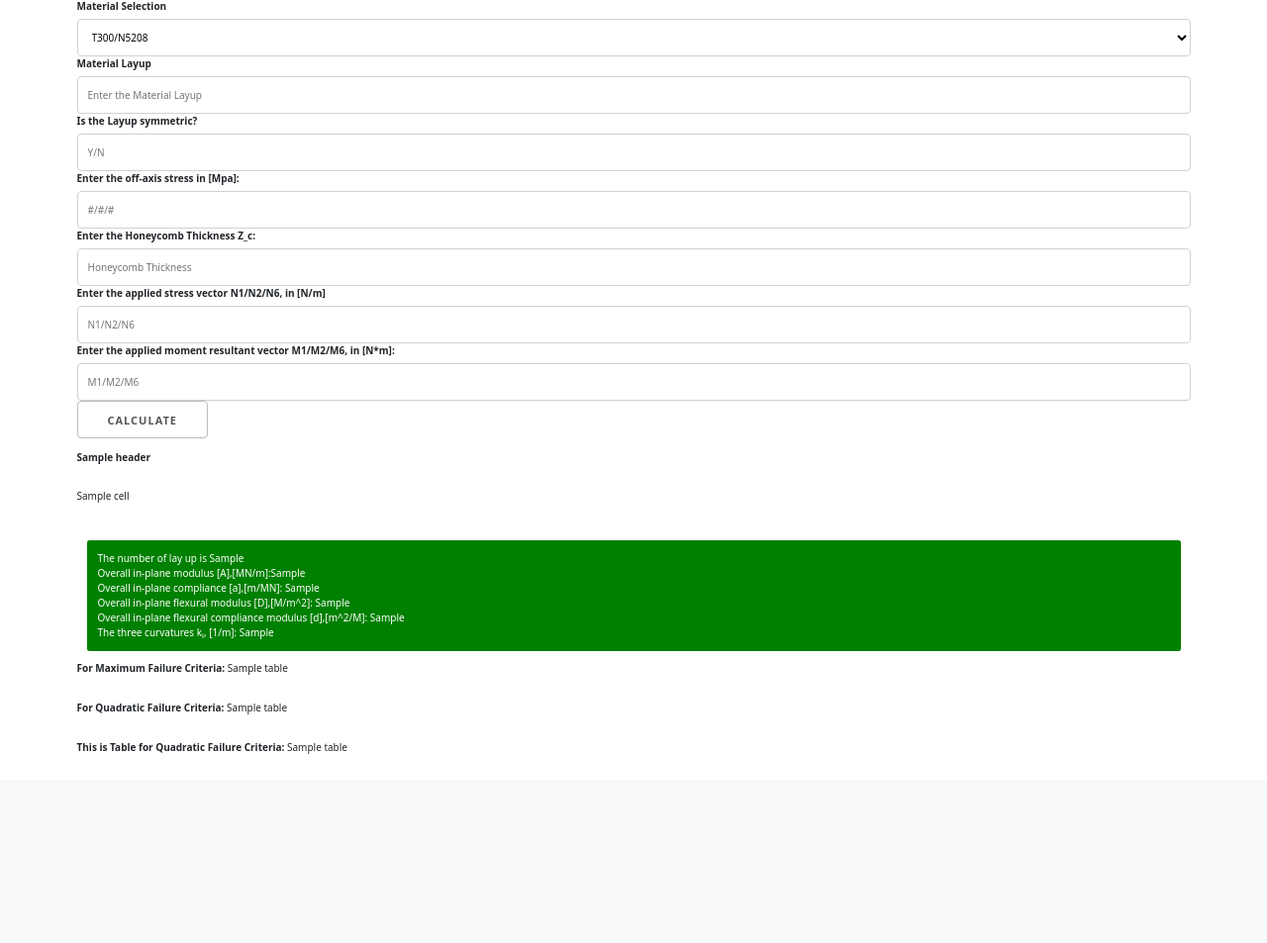
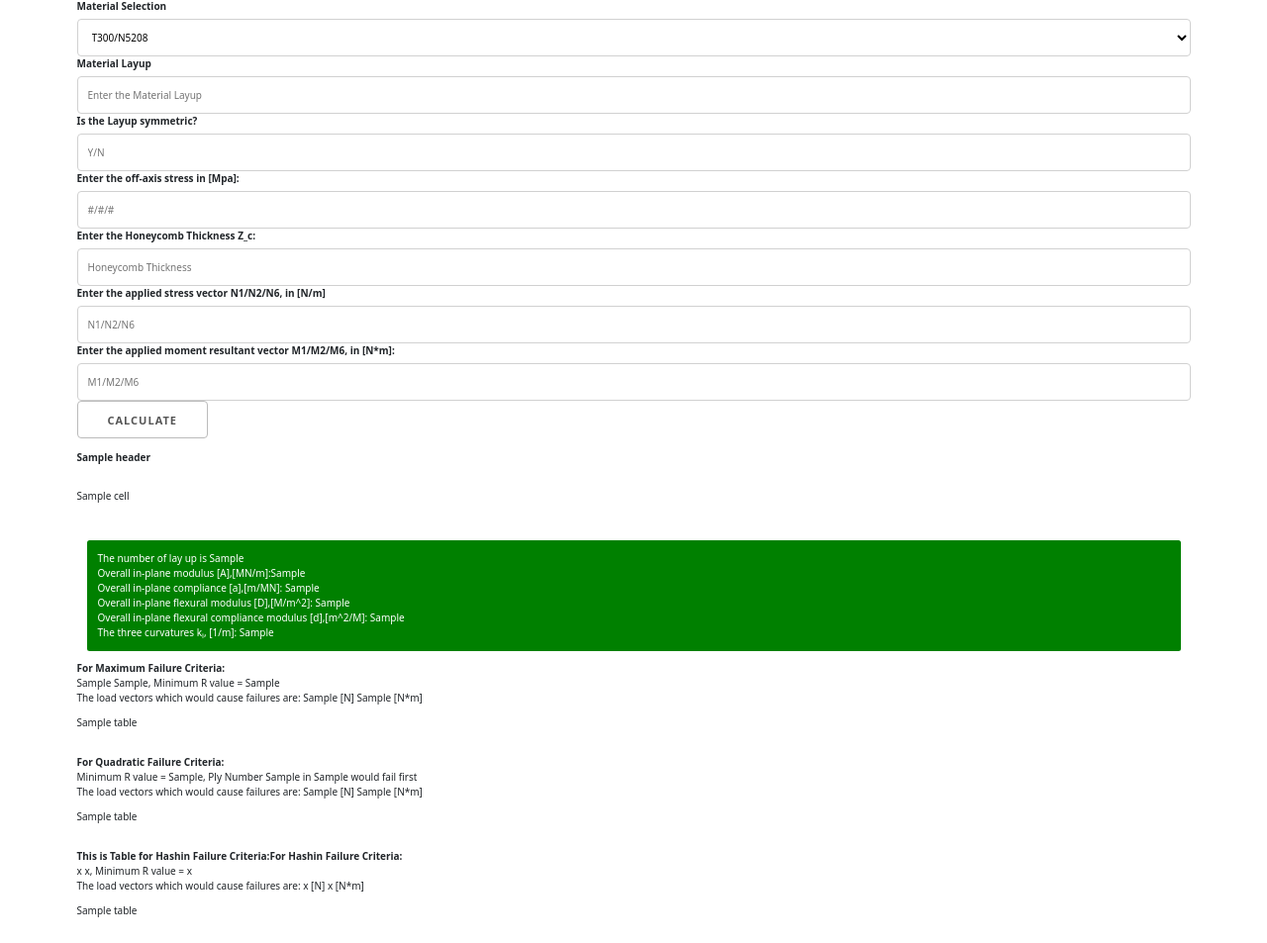
Before and after one commit to jasonzhou1997/flask_project, a Flask app: template templates/app.html in a window 1280 px wide. Shown: the part 72-1025 px from the top of the page at 99% size. Before the commit the page ends 834 px from the top, so only its background shows below. Run offline with Flask 2, Linux system fonts and the light colour scheme; the template is opened without the code that fills it: most values are stand-ins (such as "Sample title", 1, 10 or a date in 2020).

Commit message:
Formatted and added description to failure modes

```diff
--- a/templates/app.html
+++ b/templates/app.html
@@ -1,4 +1,3 @@
-
 <!DOCTYPE html>
 <html lang="en">
   <head>
@@ -10,7 +9,6 @@
       rel="stylesheet"
       href="https://cdnjs.cloudflare.com/ajax/libs/skeleton/2.0.4/skeleton.min.css"
       />
-
     <style>
       .alert {
       background: green;
@@ -21,20 +19,15 @@
       }
     </style>
     {% extends "base.html" %}
-
     {% block content %}
-
-
   </head>
   <body>
     <div class="container">
       <h3>Composite Material Calculator</h3>
     </div>
-
     <!-- Form -->
     <div class="container">
       <form action="/send" method="POST">
-
         <label for="Operation">Material Selection</label>
         <select class="u-full-width" name="operation">
           <option value="Mat_1">T300/N5208</option>
@@ -43,7 +36,6 @@
           <option value="Mat_4">AS/H3501</option>
           <option value="Mat_5">AS4/PEEK</option>
         </select>
-
         <label for="Number One">Material Layup</label>
         <input
           type="text"
@@ -51,7 +43,6 @@
           class="u-full-width"
           name="Mat_layup"
           />
-
         <label for="Number Two">Is the Layup symmetric?</label>
         <input
           type="text"
@@ -59,7 +50,6 @@
           class="u-full-width"
           name="Sym_checker"
           />
-
         <label for="Number Three">Enter the off-axis stress in [Mpa]:</label>
         <input
           type="text"
@@ -88,10 +78,8 @@
           class="u-full-width"
           name="Mom_Res_Input"
           />
-
         <input type="submit" value="Calculate" id="calc_btn" />
         <br />
-
         <table>
           <tr>
             {% for header in headings %}
@@ -106,7 +94,6 @@
           </tr>
           {% endfor %}
         </table>
-
         <div class="alert">
           The number of lay up is {{Geo_Sym_Arr}}<br>
           Overall in-plane modulus [A],[MN/m]:{{A_Arr}} <br>
@@ -115,36 +102,49 @@
           Overall in-plane flexural compliance modulus [d],[m^2/M]: {{d_Arr}}<br>
           The three curvatures k<sub>i</sub>, [1/m]: {{K_Arr}} <br>
         </div>
-
         <table>
-
+          {% if Table_1 != None %}
           <b>For Maximum Failure Criteria:</b>
-
+          <p>{{max_list_0}} {{max_list_1}}, Minimum R value = {{max_list_2}}
+            <br>
+            The load vectors which would cause failures are:
+            {{max_list_3}} [N]
+            {{max_list_4}} [N*m]
+          </p>
           {% for table in Table_1 %}
           {{ table|safe }}
           {% endfor %}
-
+          {% endif %}
         </table>
-
         <table>
-          {% if Table_1 != None %}
+          {% if Table_2 != None %}
           <b>For Quadratic Failure Criteria:</b>
-
+          <p>Minimum R value = {{quad_list_2}}, Ply Number {{quad_list_1}} in {{quad_list_0}} would fail first
+            <br>
+            The load vectors which would cause failures are:
+            {{quad_list_3}} [N]
+            {{quad_list_4}} [N*m]
+          </p>
           {% for table in Table_2 %}
           {{ table|safe }}
           {% endfor %}
           {% endif %}
         </table>
         <table>
-          {% if Table_1 != None %}
-          <b>This is Table for Quadratic Failure Criteria:</b>
-
+          {% if Table_3 != None %}
+          <b>This is Table for Hashin Failure Criteria:</b>
+          <b>For Hashin Failure Criteria:</b>
+          <p>{{hashin_list_0}} {{hashin_list_1}}, Minimum R value = {{hashin_list_2}}
+            <br>
+            The load vectors which would cause failures are:
+            {{hashin_list_3}} [N]
+            {{hashin_list_4}} [N*m]
+          </p>
           {% for table in Table_3 %}
           {{ table|safe }}
           {% endfor %}
           {% endif %}
         </table>
-
         {% endblock %}
       </form>
     </div>
```
Also changed, not shown: templates/ADI.html (+1 -9 lines). Lines whose indentation alone changed are shown as unchanged.
